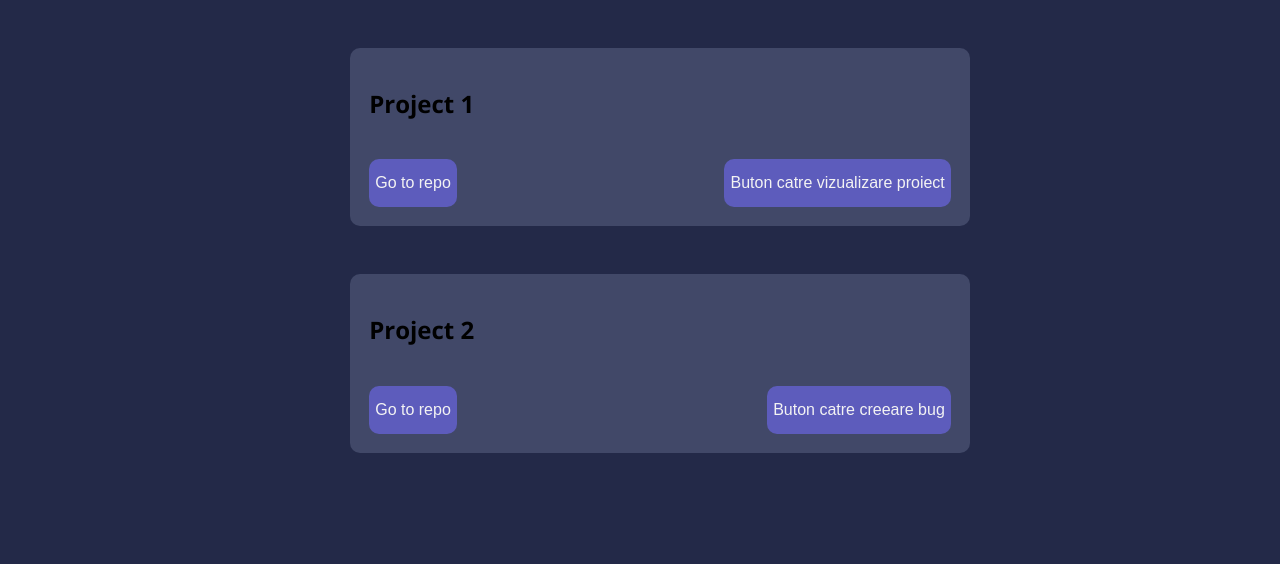
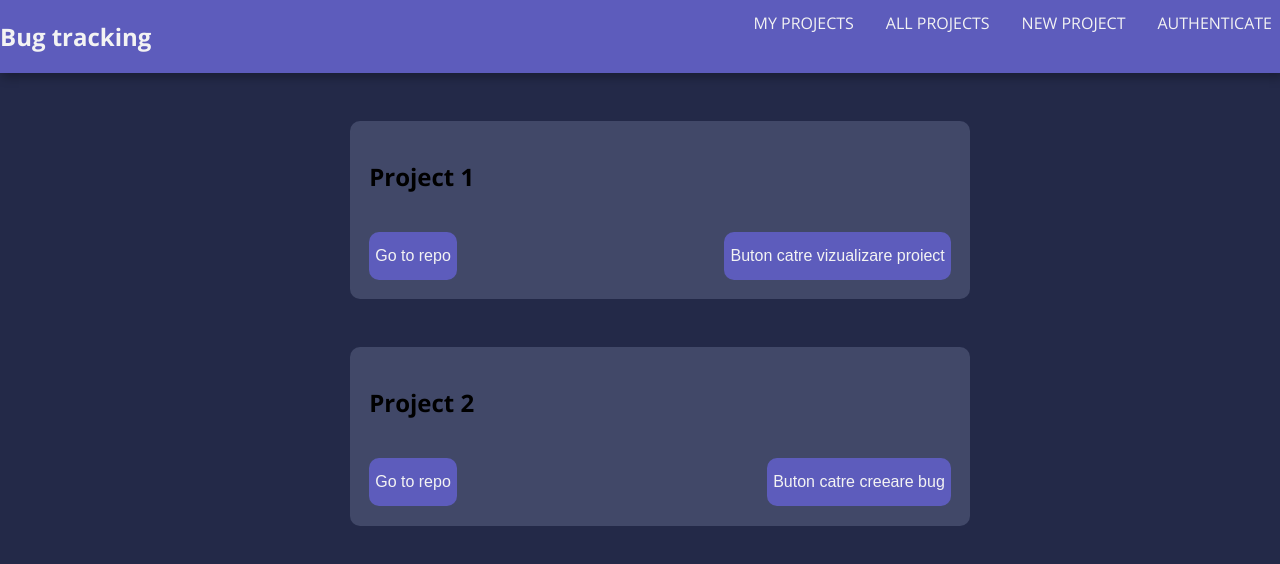
Before and after one commit to ovidiuterbea/proiectTW-bug-tracking, a React (Create React App) app in the folder frontend/: page /projects in a window 1280 px wide. Shown: the top 564 px of the page. Built offline with nearby package versions, Linux system fonts and the light colour scheme.

Commit message:
added some navigation (not all though)

```diff
--- a/frontend/src/App.js
+++ b/frontend/src/App.js
@@ -9,10 +9,13 @@ import Auth from "./users/pages/Auth";
 import NewProject from "./projects/pages/NewProject";
 import Projects from "./projects/pages/Projects";
 import UserProjects from "./projects/pages/UserProjects";
+import NavLinks from "./shared/components/Navigation/NavLinks";
 
 function App() {
   return (
+    <React.Fragment>
       <Router>
+        <NavLinks />
         <Switch>
           <Route path='/' exact>
             <Auth />
@@ -29,6 +32,7 @@ function App() {
           <Redirect to='/' />
         </Switch>
       </Router>
+    </React.Fragment>
   );
 }
 
--- a/frontend/src/projects/components/ProjectItem.js
+++ b/frontend/src/projects/components/ProjectItem.js
@@ -1,6 +1,6 @@
 import React from "react";
 import "./ProjectItem.css";
-import { Link } from "react-router-dom";
+// import { Link } from "react-router-dom";
 
 const ProjectItem = (props) => {
   return (
--- /dev/null
+++ b/frontend/src/shared/components/Navigation/NavLinks.css
@@ -0,0 +1,74 @@
+.main-navigation {
+  display: flex;
+  width: 100%;
+  justify-content: space-between;
+  color: #f3f3f3;
+  box-shadow: 3px 3px 10px 1px rgba(0, 0, 0, 0.3);
+  background-color: #5d5cbc;
+}
+
+.main-navigation h2 {
+  align-items: center;
+  justify-content: center;
+}
+.nav-links {
+  list-style: none;
+  margin: 0;
+  padding: 0;
+  width: 65%;
+  /* height: 100%; */
+  display: flex;
+  flex-direction: row;
+  justify-content: flex-end;
+  align-items: center;
+  gap: 1rem;
+  /* padding-top: 1rem; */
+}
+
+/* .nav-links li {
+  margin: 1rem;
+} */
+
+.nav-links a {
+  color: #f3f3f3;
+  text-decoration: none;
+  padding: 0.5rem;
+}
+
+.main-navigation li {
+  border: none;
+  background-color: #5d5cbc;
+  color: #f3f3f3;
+  height: 3rem;
+  width: fit-content;
+  box-shadow: inset 0 0 0 0 #7c7ac2;
+  transition: ease-out 1.2s;
+  font-size: 16px;
+  outline: none;
+  justify-content: center;
+  align-items: center;
+}
+
+.main-navigation li:hover {
+  box-shadow: inset 250px 0 0 0 #7c7ac2;
+  cursor: pointer;
+}
+
+.nav-links button {
+  cursor: pointer;
+  border: 1px solid #292929;
+  color: #f3f3f3;
+  background: transparent;
+  padding: 0.5rem;
+  font: inherit;
+}
+
+.nav-links button:focus {
+  outline: none;
+}
+
+.nav-links button:hover,
+.nav-links button:active {
+  background: #292929;
+  color: white;
+}
--- /dev/null
+++ b/frontend/src/shared/components/Navigation/NavLinks.js
@@ -0,0 +1,37 @@
+// import React, { useContext } from "react";
+import React from "react";
+import { NavLink } from "react-router-dom";
+
+// import { AuthContext } from "../../context/auth-context";
+import "./NavLinks.css";
+
+const NavLinks = (props) => {
+  //   const auth = useContext(AuthContext);
+
+  return (
+    <div className='main-navigation'>
+      <h2>Bug tracking </h2>
+      <ul className='nav-links'>
+        <li>
+          <NavLink to='/u1/projects'>MY PROJECTS</NavLink>
+        </li>
+        <li>
+          <NavLink to='/projects'>ALL PROJECTS</NavLink>
+        </li>
+        <li>
+          <NavLink to='/projects/new'>NEW PROJECT</NavLink>
+        </li>
+
+        <li>
+          <NavLink to='/'>AUTHENTICATE</NavLink>
+        </li>
+
+        {/* <li>
+        <button onClick={auth.logout}>LOGOUT</button>
+      </li> */}
+      </ul>
+    </div>
+  );
+};
+
+export default NavLinks;
```
Lines whose indentation alone changed are shown as unchanged.
